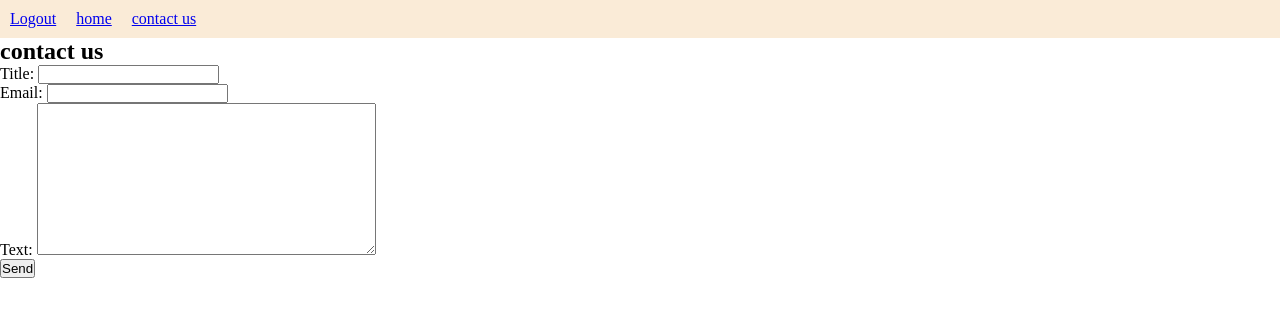
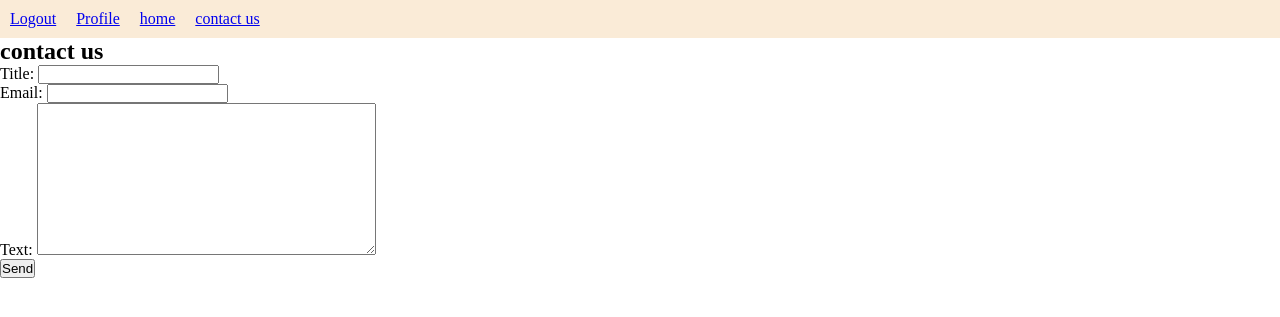
Before and after one commit to Mfary/webelopers, a Django app: page /contactus/ in a window 1280 px wide. Shown: the top 317 px of the page. Run offline with Django 3.2, Linux system fonts and the light colour scheme; the visitor is signed in with stand-in values (Sample User, id 1).

Commit message:
Profile view

```diff
--- a/home/urls.py
+++ b/home/urls.py
@@ -1,6 +1,6 @@
 from django.urls import path, include
 
-from home.views import homepage, signup, logout_view, login_view, contact_us, success
+from home.views import homepage, signup, logout_view, login_view, contact_us, success, profile
 
 urlpatterns = [
     path('' , homepage),
@@ -8,5 +8,6 @@ urlpatterns = [
     path('logout/', logout_view),
     path('login/', login_view),
     path('contactus/', contact_us),
-    path('success/', success)
+    path('success/', success),
+    path('profile/', profile),
 ]
--- a/home/views.py
+++ b/home/views.py
@@ -1,3 +1,4 @@
+from django.contrib.auth.decorators import login_required
 from django.contrib.auth.models import User
 from django.forms import Form
 from django.shortcuts import render, redirect
@@ -10,7 +11,7 @@ from home.form import SignUpForm, SignInForm, FeedBack
 
 
 def homepage(request):
-    return render(request , 'main.html')
+    return render(request, 'main.html')
 
 
 def signup(request):
@@ -73,3 +74,9 @@ def contact_us(request):
 
 def success(request):
     return render(request, 'success.html')
+
+
+@login_required(login_url='/login')
+def profile(request):
+    return render(request, 'profile.html', {'firstname': request.user.first_name, 'lastname': request.user.last_name,
+                                            'username': request.user.username})
--- a/templates/base.html
+++ b/templates/base.html
@@ -15,6 +15,7 @@
         <a class="navitem" id="register" href="/signup/">Register</a>
     {% else %}
         <a class="navitem" id="logout" href="/logout">Logout</a>
+        <a class="navitem" id="profile" href="/profile">Profile</a>
     {% endif %}
     <a class="navitem" id="homepage" href="/">home</a>
     <a class="navitem" id="contact_us" href="/contactus/">contact us</a>
```
